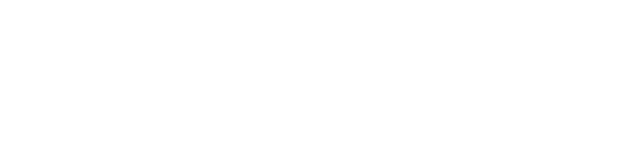
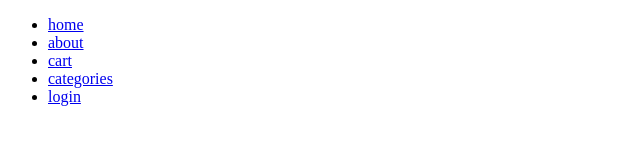
Before and after one commit to JOHN117-TECH/Animated-Isometric, a plain HTML site: page index.html in a window 1280 px wide. Shown: the whole page, without its empty margins (0-640 px from the left). Drawn offline with Linux system fonts and the light colour scheme.

Commit message:
add header section content

```diff
--- a/index.html
+++ b/index.html
@@ -1,12 +1,32 @@
 <!DOCTYPE html>
 <html lang="en">
-<head>
-    <meta charset="UTF-8">
-    <meta http-equiv="X-UA-Compatible" content="IE=edge">
-    <meta name="viewport" content="width=device-width, initial-scale=1.0">
+  <head>
+    <meta charset="UTF-8" />
+    <meta http-equiv="X-UA-Compatible" content="IE=edge" />
+    <meta name="viewport" content="width=device-width, initial-scale=1.0" />
     <title>E-commerce Landing Page</title>
-</head>
-<body>
-
-</body>
+  </head>
+  <body>
+    <header class="header">
+      <nav class="header__nav">
+        <ul class="nav__list">
+          <li class="nav__list--item">
+            <a href="#">home</a>
+          </li>
+          <li class="nav__list--item">
+            <a href="#">about</a>
+          </li>
+          <li class="nav__list--item">
+            <a href="#">cart</a>
+          </li>
+          <li class="nav__list--item">
+            <a href="#">categories</a>
+          </li>
+          <li class="nav__list--item">
+            <a href="#">login</a>
+          </li>
+        </ul>
+      </nav>
+    </header>
+  </body>
 </html>
```
